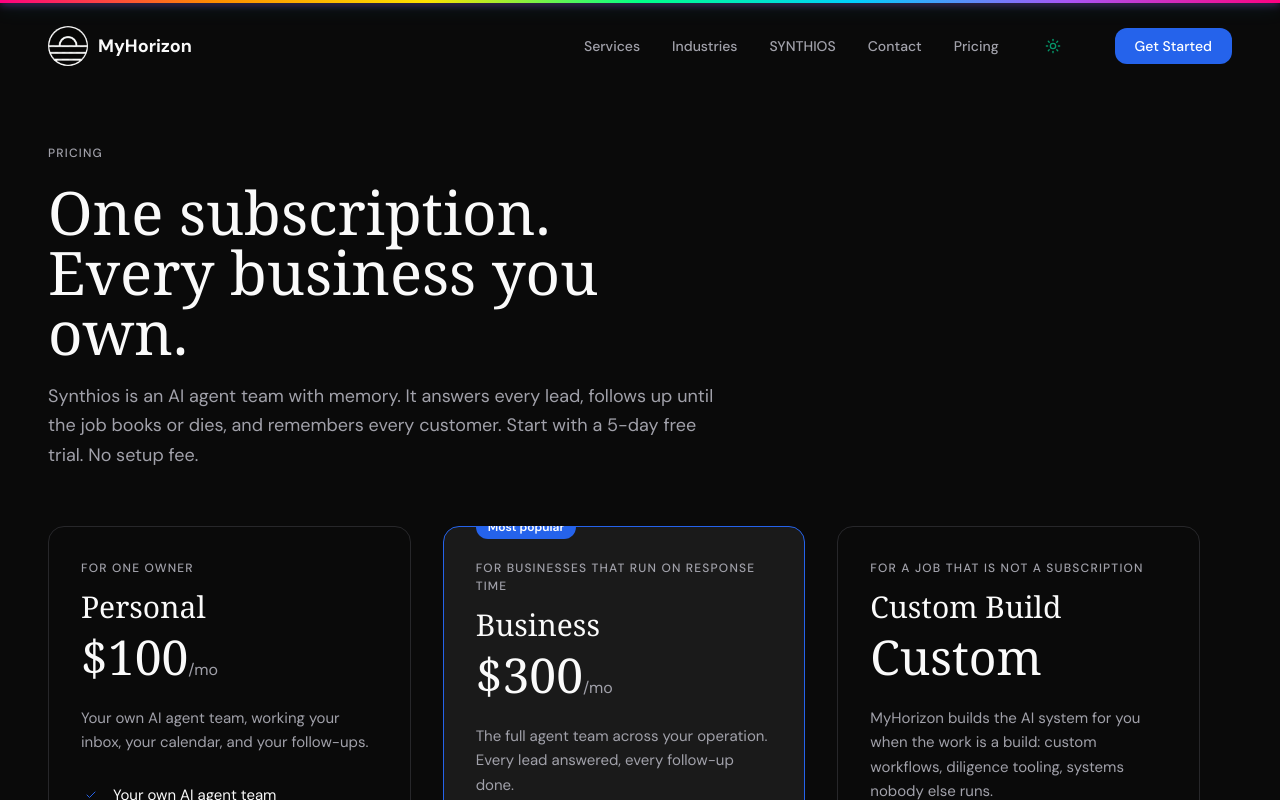
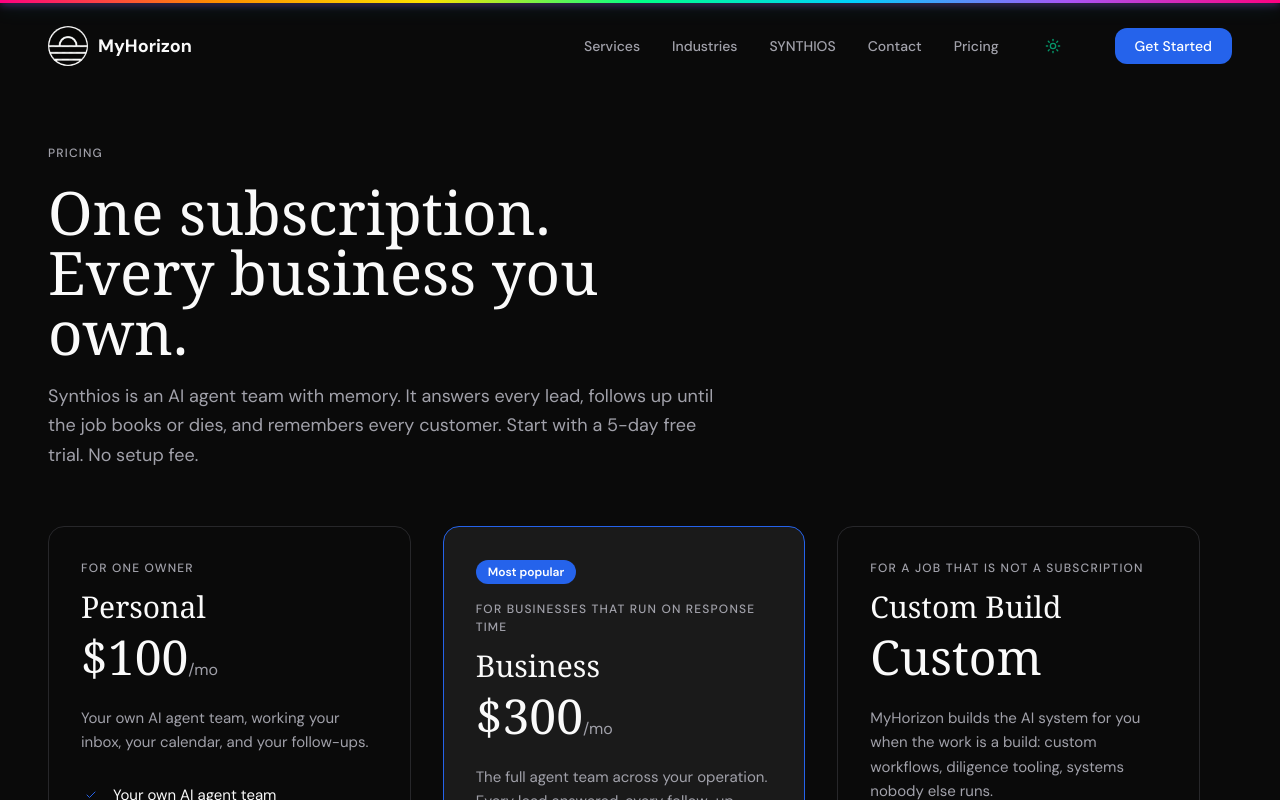
Before and after one commit to bigballadanny/myhorizonweb, a React (Vite) app: page /pricing in a window 1280 px wide. Shown: the top 800 px of the page. Built offline with nearby package versions, Linux system fonts and the light colour scheme; a web font is replaced by a local one.

Commit message:
Fix: Most popular badge inside pricing cards (was clipped by card overflow)

```diff
--- a/src/components/PricingSection.tsx
+++ b/src/components/PricingSection.tsx
@@ -46,7 +46,7 @@ export function PricingSection() {
               }`}
             >
               {plan.highlighted && (
-                <span className="absolute -top-3 left-8 bg-accent-blue text-white text-xs font-semibold px-3 py-1 rounded-full">
+                <span className="inline-block bg-accent-blue text-white text-xs font-semibold px-3 py-1 rounded-full mb-4">
                   Most popular
                 </span>
               )}
--- a/src/pages/PricingPage.tsx
+++ b/src/pages/PricingPage.tsx
@@ -126,7 +126,7 @@ export default function PricingPage() {
                 transition={{ duration: 0.5, delay: 0.2 }}
                 className="relative rounded-2xl border border-accent-blue bg-card p-8"
               >
-                <span className="absolute -top-3 left-8 bg-accent-blue text-white text-xs font-semibold px-3 py-1 rounded-full">
+                <span className="inline-block bg-accent-blue text-white text-xs font-semibold px-3 py-1 rounded-full mb-4">
                   Most popular
                 </span>
                 <p className="section-label mb-3">{plans[1].audience}</p>
```
